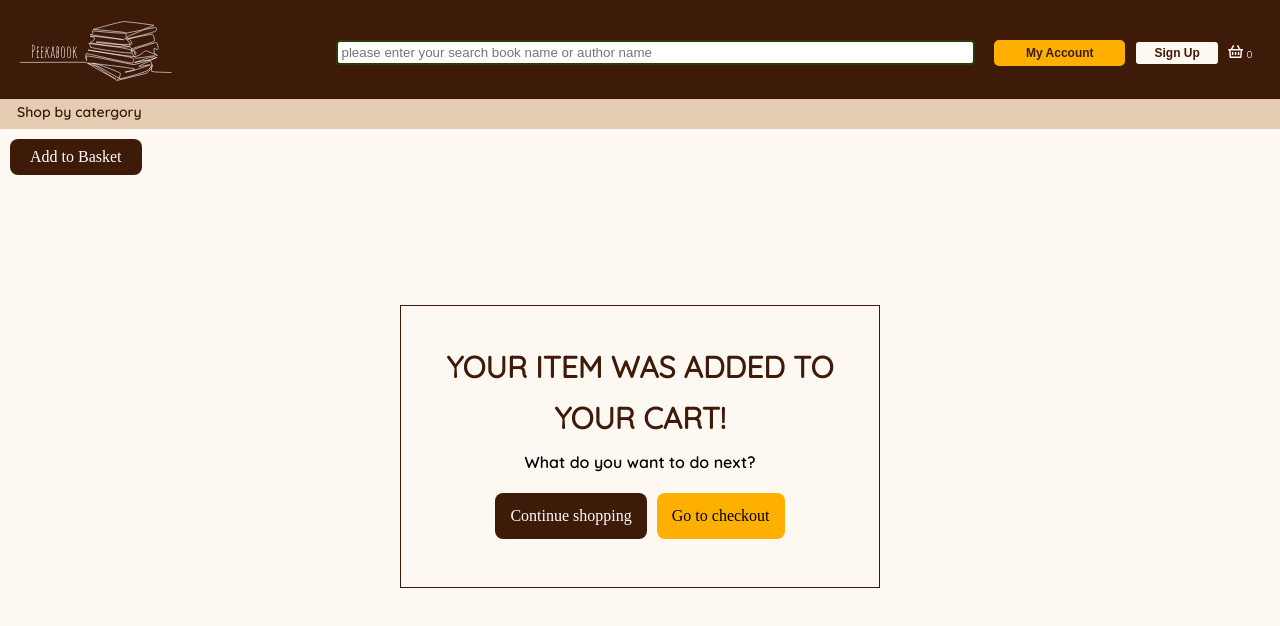
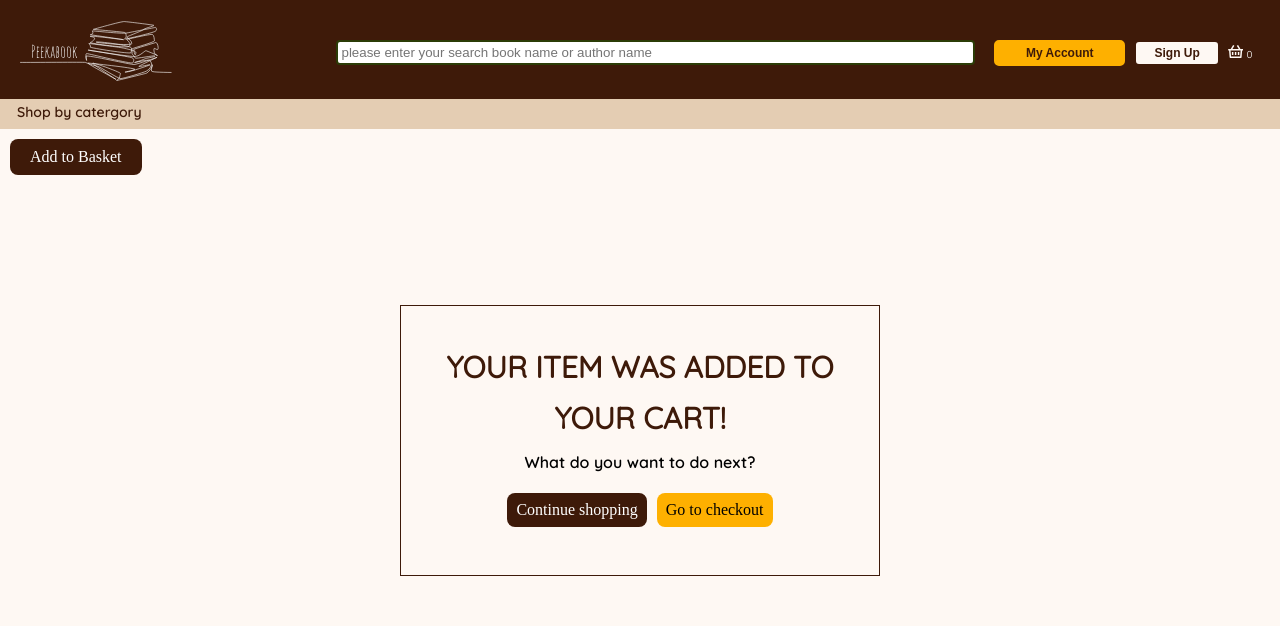
Before and after one commit to ZeptoFarad/book-app-summative, a Vue app in the folder front/: page / in a window 1280 px wide. Shown: the top 626 px of the page. Built offline with nearby package versions, Linux system fonts and the light colour scheme.

Commit message:
06052023aa1

```diff
--- a/front/src/components/itemAddedCar.vue
+++ b/front/src/components/itemAddedCar.vue
@@ -24,14 +24,14 @@
         background-color: rgba(62, 26, 9, 1);
         color: white;
         margin: 5px;
-        padding: 15px;
+        padding: 9px;
         border-radius: 8px;
     }
     .checkout-button{
         background-color: #feb000;
         color:black;
         margin: 5px;
-        padding: 15px;
+        padding: 9px;
         border-radius: 8px;
     }
 
```
